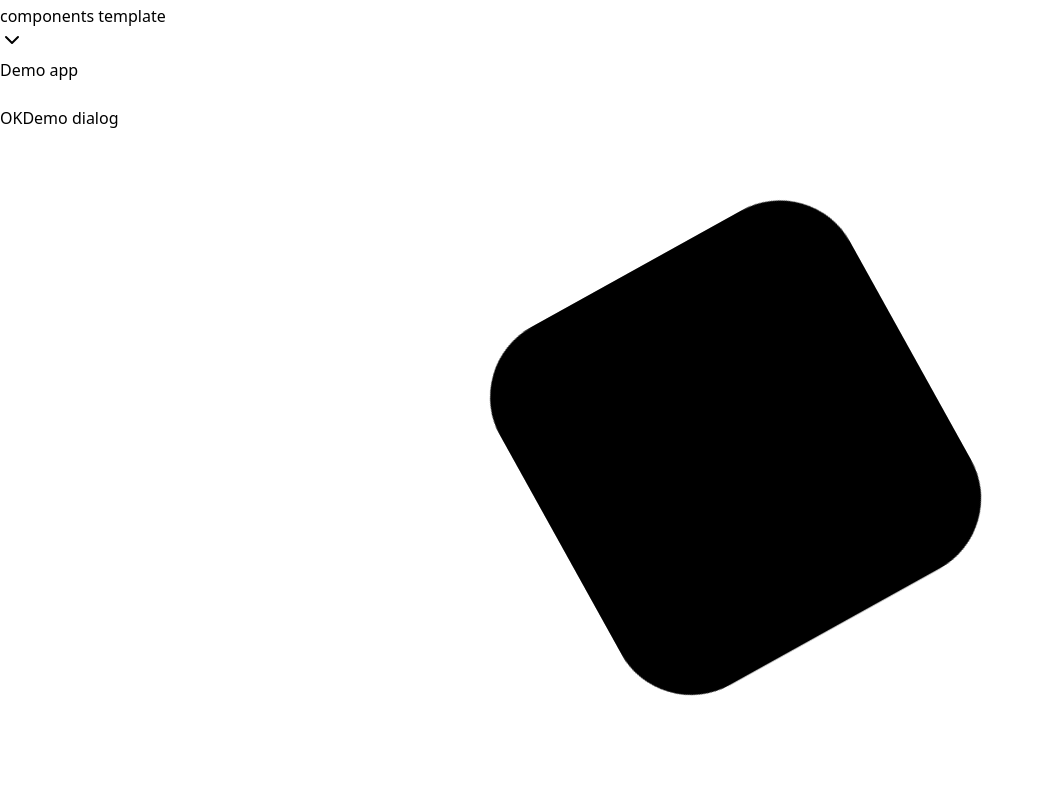
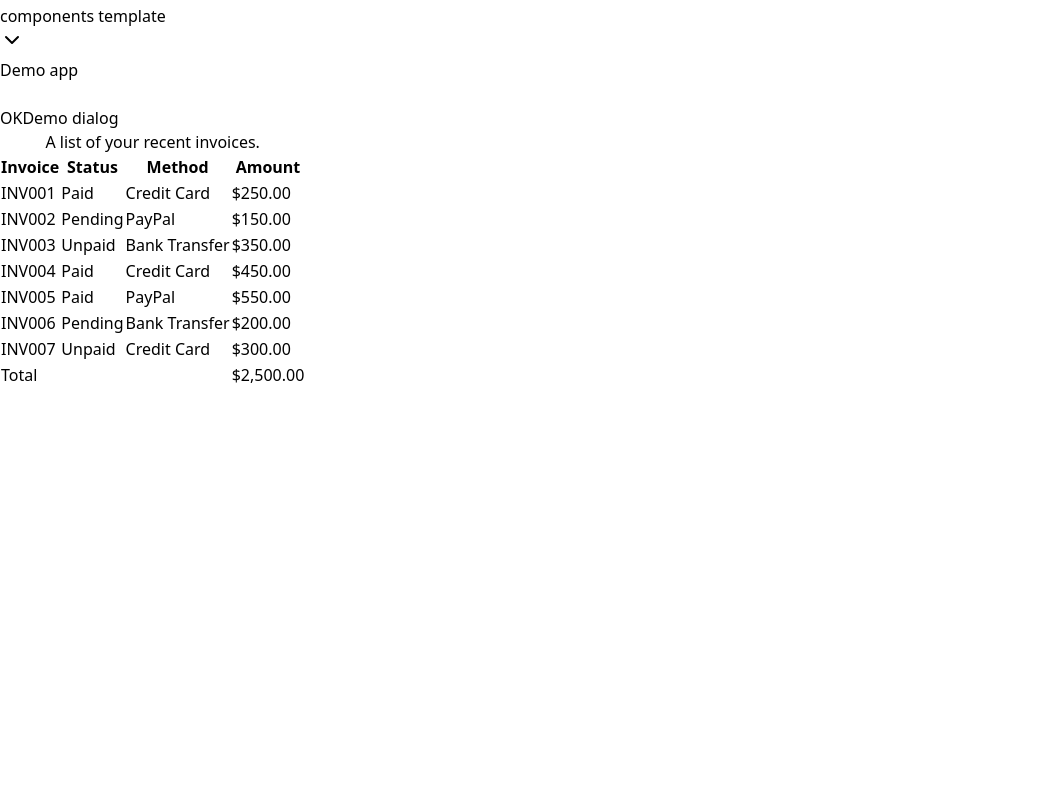
Before and after one commit to maxzz/shadcn-tv, a React (Vite) app: page / in a window 1280 px wide. Shown: the part 1300-2100 px from the top of the page, without its empty margins (0-1044 px from the left). After the commit the page ends 1688 px from the top, so only its background shows below. Built offline with nearby package versions, Linux system fonts and the light colour scheme.

Commit message:
WIP. table. add demo-table

```diff
--- a/src/components/2-main/index.tsx
+++ b/src/components/2-main/index.tsx
@@ -3,6 +3,7 @@
 import { DialogDemo } from './2-dialog-demo';
 import { LoadersTest } from './3-loaders';
 import { NeonSwitch } from '../ui/experimental';
+import { TableDemo } from '../ui/shadcn/demo/demo-table';
 
 function FontInput() {
     return (
@@ -23,8 +24,12 @@
                 <Button variant={'outline'}>OK</Button>
                 <DialogDemo />
 
-                <LoadersTest />
-                <NeonSwitch />
+                {/* <LoadersTest />
+                <NeonSwitch /> */}
+            </div>
+
+            <div className="">
+                <TableDemo />
             </div>
         </div>
     );
--- /dev/null
+++ b/src/components/ui/shadcn/demo/demo-table.tsx
@@ -0,0 +1,87 @@
+import {
+    Table,
+    TableBody,
+    TableCaption,
+    TableCell,
+    TableFooter,
+    TableHead,
+    TableHeader,
+    TableRow,
+} from "@/components/ui/shadcn/table";
+
+const invoices = [
+    {
+        invoice: "INV001",
+        paymentStatus: "Paid",
+        totalAmount: "$250.00",
+        paymentMethod: "Credit Card",
+    },
+    {
+        invoice: "INV002",
+        paymentStatus: "Pending",
+        totalAmount: "$150.00",
+        paymentMethod: "PayPal",
+    },
+    {
+        invoice: "INV003",
+        paymentStatus: "Unpaid",
+        totalAmount: "$350.00",
+        paymentMethod: "Bank Transfer",
+    },
+    {
+        invoice: "INV004",
+        paymentStatus: "Paid",
+        totalAmount: "$450.00",
+        paymentMethod: "Credit Card",
+    },
+    {
+        invoice: "INV005",
+        paymentStatus: "Paid",
+        totalAmount: "$550.00",
+        paymentMethod: "PayPal",
+    },
+    {
+        invoice: "INV006",
+        paymentStatus: "Pending",
+        totalAmount: "$200.00",
+        paymentMethod: "Bank Transfer",
+    },
+    {
+        invoice: "INV007",
+        paymentStatus: "Unpaid",
+        totalAmount: "$300.00",
+        paymentMethod: "Credit Card",
+    },
+];
+
+export function TableDemo() {
+    return (
+        <Table>
+            <TableCaption>A list of your recent invoices.</TableCaption>
+            <TableHeader>
+                <TableRow>
+                    <TableHead className="w-[100px]">Invoice</TableHead>
+                    <TableHead>Status</TableHead>
+                    <TableHead>Method</TableHead>
+                    <TableHead className="text-right">Amount</TableHead>
+                </TableRow>
+            </TableHeader>
+            <TableBody>
+                {invoices.map((invoice) => (
+                    <TableRow key={invoice.invoice}>
+                        <TableCell className="font-medium">{invoice.invoice}</TableCell>
+                        <TableCell>{invoice.paymentStatus}</TableCell>
+                        <TableCell>{invoice.paymentMethod}</TableCell>
+                        <TableCell className="text-right">{invoice.totalAmount}</TableCell>
+                    </TableRow>
+                ))}
+            </TableBody>
+            <TableFooter>
+                <TableRow>
+                    <TableCell colSpan={3}>Total</TableCell>
+                    <TableCell className="text-right">$2,500.00</TableCell>
+                </TableRow>
+            </TableFooter>
+        </Table>
+    );
+}
```
